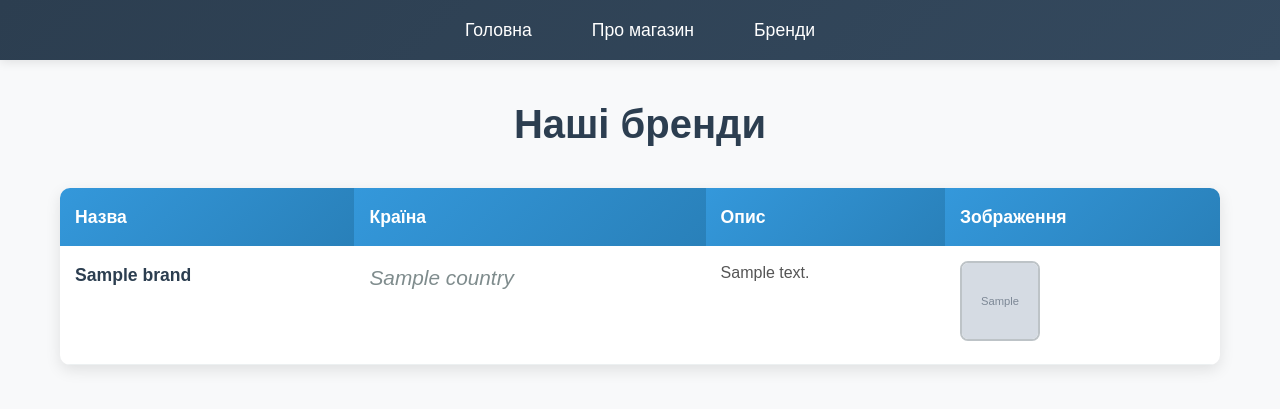
After one commit to pypok-1/Django, a Django app: template django/user/templates/products/brand_list.html in a window 1280 px wide. The commit adds this page. Shown: the top 409 px of the page. Run offline with Django 5.2, Linux system fonts and the light colour scheme; the template is opened without the code that fills it: most values are stand-ins (such as "Sample title", 1, 10 or a date in 2020); grey boxes marked "Sample" are stand-in pictures; parts of the project's set-up code (start-up, migrations or seed data) failed here and were passed over.

Commit message:
Add files via upload

```diff
--- /dev/null
+++ b/django/static/css/brands.css
@@ -0,0 +1,205 @@
+* {
+margin: 0;
+padding: 0;
+box-sizing: border-box;
+}
+
+body {
+font-family: 'Arial', sans-serif;
+line-height: 1.6;
+color: #333;
+background-color: #f8f9fa;
+}
+
+header {
+background: linear-gradient(135deg, #2c3e50, #34495e);
+color: white;
+padding: 1rem 0;
+box-shadow: 0 2px 10px rgba(0,0,0,0.1);
+}
+
+nav ul {
+list-style: none;
+display: flex;
+justify-content: center;
+flex-wrap: wrap;
+}
+
+nav ul li {
+margin: 0 15px;
+}
+
+nav ul li a {
+color: white;
+text-decoration: none;
+font-size: 1.1rem;
+font-weight: 500;
+padding: 10px 15px;
+border-radius: 5px;
+transition: all 0.3s ease;
+}
+
+nav ul li a:hover {
+background-color: rgba(255,255,255,0.1);
+color: #3498db;
+}
+
+.container {
+max-width: 1200px;
+margin: 2rem auto;
+padding: 0 20px;
+}
+
+h1 {
+color: #2c3e50;
+text-align: center;
+margin-bottom: 2rem;
+font-size: 2.5rem;
+font-weight: 700;
+}
+
+.brands-table {
+background: white;
+border-radius: 10px;
+box-shadow: 0 5px 15px rgba(0,0,0,0.1);
+overflow: hidden;
+}
+
+table {
+width: 100%;
+border-collapse: collapse;
+}
+
+th {
+background: linear-gradient(135deg, #3498db, #2980b9);
+color: white;
+padding: 15px;
+text-align: left;
+font-weight: 600;
+font-size: 1.1rem;
+}
+
+td {
+padding: 15px;
+border-bottom: 1px solid #ecf0f1;
+vertical-align: top;
+}
+
+.brand-row:hover {
+background-color: #f8f9fa;
+transform: translateY(-2px);
+transition: all 0.3s ease;
+box-shadow: 0 2px 10px rgba(0,0,0,0.1);
+}
+
+.brand-name {
+font-weight: bold;
+color: #2c3e50;
+font-size: 1.1rem;
+}
+
+.brand-country {
+color: #7f8c8d;
+font-style: italic;
+}
+
+.brand-description {
+color: #555;
+line-height: 1.5;
+}
+
+.brand-thumb {
+width: 80px;
+height: 80px;
+object-fit: cover;
+border-radius: 8px;
+border: 2px solid #bdc3c7;
+}
+
+.no-image {
+color: #95a5a6;
+font-style: italic;
+}
+
+.back-link {
+display: inline-block;
+margin-bottom: 2rem;
+color: #3498db;
+text-decoration: none;
+font-weight: 500;
+transition: color 0.3s ease;
+}
+
+.back-link:hover {
+color: #2980b9;
+}
+
+.brand-detail {
+background: white;
+border-radius: 15px;
+box-shadow: 0 10px 30px rgba(0,0,0,0.1);
+overflow: hidden;
+}
+
+.brand-header {
+display: flex;
+align-items: center;
+padding: 2rem;
+background: linear-gradient(135deg, #f8f9fa, #e9ecef);
+border-bottom: 1px solid #dee2e6;
+}
+
+.brand-image-large img {
+width: 200px;
+height: 200px;
+object-fit: cover;
+border-radius: 15px;
+border: 5px solid white;
+box-shadow: 0 5px 15px rgba(0,0,0,0.2);
+margin-right: 2rem;
+}
+
+.brand-info h1 {
+text-align: left;
+margin-bottom: 1rem;
+color: #2c3e50;
+font-size: 3rem;
+}
+
+.brand-country {
+font-size: 1.3rem;
+color: #7f8c8d;
+}
+
+.brand-description-full {
+padding: 2rem;
+}
+
+.brand-description-full h2 {
+color: #2c3e50;
+margin-bottom: 1rem;
+font-size: 2rem;
+border-bottom: 3px solid #3498db;
+padding-bottom: 0.5rem;
+display: inline-block;
+}
+
+.brand-description-full p {
+font-size: 1.2rem;
+line-height: 1.8;
+color: #555;
+text-align: justify;
+}
+
+.no-brands {
+text-align: center;
+padding: 3rem;
+background: white;
+border-radius: 10px;
+box-shadow: 0 5px 15px rgba(0,0,0,0.1);
+}
+
+.no-brands p {
+font-size: 1.3rem;
+color: #7f8c8d;
+}
--- a/django/templates/about.html
+++ b/django/templates/about.html
@@ -12,6 +12,7 @@
             <ul>
                 <li><a href="{% url 'product_list' %}">Головна</a></li>
                 <li><a href="{% url 'about' %}">Про нас</a></li>
+                 <li><a href="{% url 'brand_list' %}">Бренди</a></li>
             </ul>
         </nav>
     </header>
--- a/django/templates/index_page.html
+++ b/django/templates/index_page.html
@@ -10,7 +10,7 @@
 </head>
 <body>
     <div class="container">
-        <h1>🛍️ Welcome to My Shop</h1>
+        <h1> Welcome to My Shop</h1>
         <p class="subtitle">Browse our products and find the best deals.</p>
 
         <div class="actions">
--- /dev/null
+++ b/django/user/templates/products/brand_list.html
@@ -0,0 +1,61 @@
+<!DOCTYPE html>
+<html lang="uk">
+<head>
+    <meta charset="UTF-8">
+    <meta name="viewport" content="width=device-width, initial-scale=1.0">
+    <title>Список брендів</title>
+    {% load static %}
+    <link rel="stylesheet" href="{% static 'css/brands.css' %}">
+</head>
+<body>
+    <header>
+        <nav>
+            <ul>
+                <li><a href="{% url 'product_list' %}">Головна</a></li>
+                <li><a href="{% url 'about' %}">Про магазин</a></li>
+                <li><a href="{% url 'brand_list' %}">Бренди</a></li>
+            </ul>
+        </nav>
+    </header>
+
+    <div class="container">
+        <h1>Наші бренди</h1>
+
+        {% if brands %}
+        <div class="brands-table">
+            <table>
+                <thead>
+                    <tr>
+                        <th>Назва</th>
+                        <th>Країна</th>
+                        <th>Опис</th>
+                        <th>Зображення</th>
+                    </tr>
+                </thead>
+                <tbody>
+                    {% for brand in brands %}
+                    <tr class="brand-row" onclick="window.location='{% url 'brand_detail' brand.pk %}'" style="cursor: pointer;">
+                        <td class="brand-name">{{ brand.name }}</td>
+                        <td class="brand-country">{{ brand.country }}</td>
+                        <td class="brand-description">{{ brand.description|truncatewords:20 }}</td>
+                        <td class="brand-image">
+                            {% if brand.image %}
+                                <img src="{{ brand.image.url }}" alt="{{ brand.name }}" class="brand-thumb">
+                            {% else %}
+                                <span class="no-image">Немає зображення</span>
+                            {% endif %}
+                        </td>
+                    </tr>
+                    {% endfor %}
+                </tbody>
+            </table>
+        </div>
+        {% else %}
+        <div class="no-brands">
+            <p>Наразі немає доступних брендів</p>
+        </div>
+        {% endif %}
+    </div>
+
+</body>
+</html>
--- a/django/user/urls.py
+++ b/django/user/urls.py
@@ -1,8 +1,11 @@
 from django.urls import path
-from .views import product_list, product_detail, IndexPageView, ProductListView, ProductDetailView, AboutPageView
+from .views import product_list, product_detail, IndexPageView, ProductListView, ProductDetailView, AboutPageView, \
+    BrandDetailView, BrandListView
 
 urlpatterns = [
     path('', ProductListView.as_view(), name='product_list'),
     path('<int:product_pk>/<slug:product_slug>/', ProductDetailView.as_view(), name='product_detail'),
     path('about/', AboutPageView.as_view(), name='about'),
+    path('brands/', BrandListView.as_view(), name='brand_list'),
+    path('brands/<int:pk>/', BrandDetailView.as_view(), name='brand_detail'),
 ]
```
Also changed, not shown: django/add_brands.py (added, +21 -0 lines), django/user/admin.py (+22 -1 lines), django/user/templates/products/brand_detail.html (added, +46 -0 lines), django/user/views.py (+15 -1 lines), models.py (added, +52 -0 lines), django/db.sqlite3, django/user/migrations/0002_brand_musician_album.py (added).
